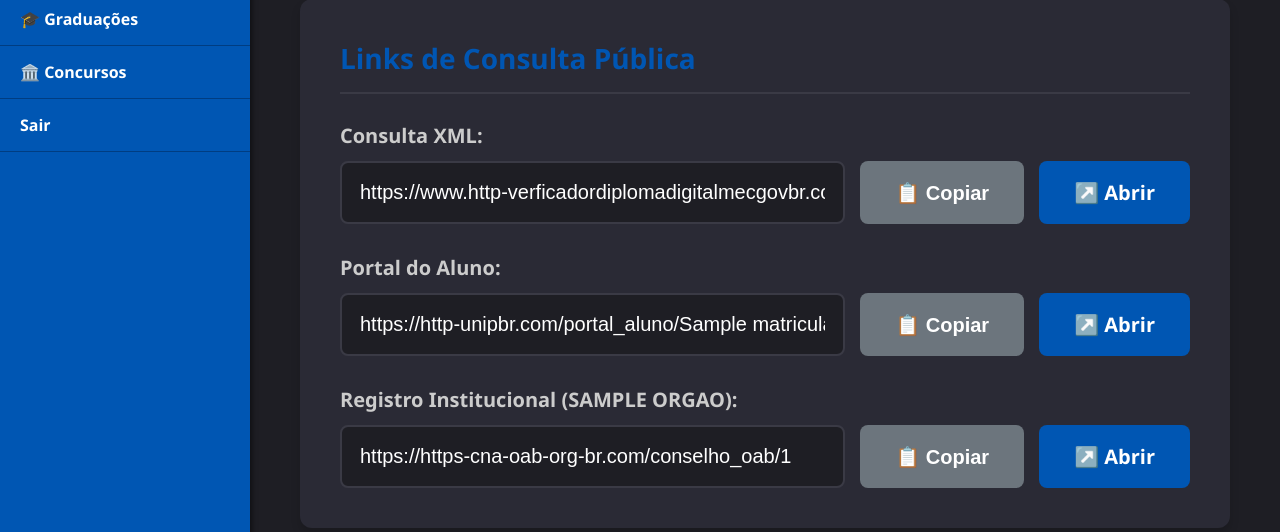
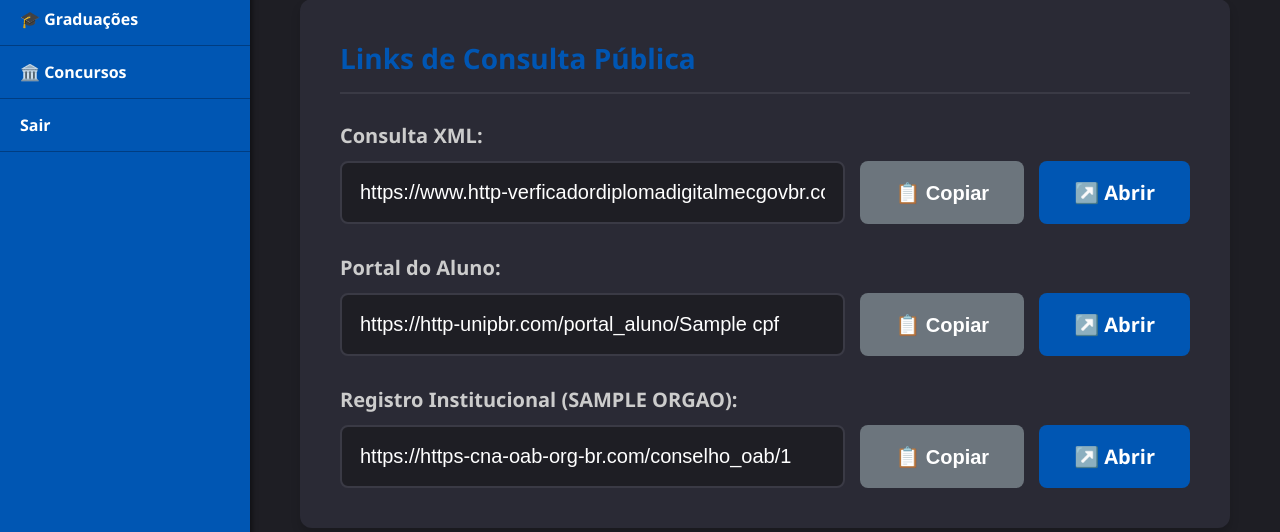
Before and after one commit to sistemadiplas-gif/secretaria-de-registros, a Flask app: page /painel_aluno/1 in a window 1280 px wide. Shown: the part 308-840 px from the top of the page. Run offline with Flask 3, Linux system fonts and the light colour scheme; the visitor is signed in with stand-in values (Sample User, id 1); a database or web service that is not in the repository returns one stand-in record (values such as "Sample title"); some libraries are stand-ins or nearby versions.

Commit message:
atualizacao

```diff
--- a/app.py
+++ b/app.py
@@ -253,13 +253,14 @@ def cadastro():
 
     conn = get_db_connection()
     try:
+      # VERIFICA APENAS O CPF AGORA
       duplicado = conn.execute(
-          'SELECT nome FROM alunos WHERE matricula = ? OR cpf = ?',
-          (dados['matricula'], dados['cpf'])
+          'SELECT nome FROM alunos WHERE cpf = ?',
+          (dados['cpf'],)
       ).fetchone()
 
       if duplicado:
-          return f"Erro: A matrícula ou CPF digitados já estão sendo usados pelo aluno(a) {duplicado['nome']}. Volte a página e verifique os dados antes de salvar.", 400
+          return f"Erro: O CPF digitado já está cadastrado para o aluno(a) {duplicado['nome']}. Volte a página e verifique os dados.", 400
 
       conn.execute(
           '''
@@ -329,13 +330,14 @@ def editar(id):
     outros_docs = salvar_multiplos_arquivos(outros_files, dados.get('outros_antigo', ''))
 
     try:
+      # VERIFICA APENAS O CPF AGORA
       duplicado = conn.execute(
-          'SELECT nome FROM alunos WHERE (matricula = ? OR cpf = ?) AND id != ?',
-          (dados['matricula'], dados['cpf'], id)
+          'SELECT nome FROM alunos WHERE cpf = ? AND id != ?',
+          (dados['cpf'], id)
       ).fetchone()
 
       if duplicado:
-          return f"Erro: A matrícula ou CPF digitados já pertencem ao aluno(a) {duplicado['nome']}. Volte a página e corrija os dados.", 400
+          return f"Erro: O CPF digitado já pertence ao aluno(a) {duplicado['nome']}. Volte a página e corrija os dados.", 400
 
       conn.execute(
           '''
@@ -499,21 +501,21 @@ def painel_aluno(id):
   return render_template('painel_aluno.html', aluno=aluno, url_base=url_base_custom)
 
 # ==========================================
-# ROTAS PÚBLICAS REVISADAS (Busca Inteligente)
+# ROTAS PÚBLICAS REVISADAS (Busca EXCLUSIVA por CPF)
 # ==========================================
-@app.route('/portal_aluno/<matricula>', methods=['GET', 'POST'])
-def portal_do_aluno_publico(matricula):
+@app.route('/portal_aluno/<cpf>', methods=['GET', 'POST'])
+def portal_do_aluno_publico(cpf):
   conn = get_db_connection()
   try:
-    # MODIFICADO: Busca tanto na Matrícula quanto no CPF
+    # MODIFICADO: Busca estritamente pelo CPF ignorando a matrícula
     aluno = conn.execute(
-        'SELECT * FROM alunos WHERE matricula = ? OR cpf = ?', (matricula, matricula)
+        'SELECT * FROM alunos WHERE cpf = ?', (cpf,)
     ).fetchone()
   finally:
     conn.close()
 
   if not aluno:
-    return 'Matrícula não encontrada. Verifique o link.', 404
+    return 'Cadastro não encontrado. Verifique se o link possui o CPF correto.', 404
 
   faculdade_slug = (
       aluno['faculdade_slug'] if aluno['faculdade_slug'] else 'unip'
@@ -561,16 +563,14 @@ def portal_do_aluno_publico(matricula):
 def validacao_qr_code(faculdade_slug, cpf):
   conn = get_db_connection()
   try:
-    # MODIFICADO: Busca tanto no CPF quanto na Matrícula
-    aluno = conn.execute(
-        'SELECT * FROM alunos WHERE cpf = ? OR matricula = ?', (cpf, cpf)
-    ).fetchone()
+    # MODIFICADO: Busca estritamente pelo CPF ignorando a matrícula
+    aluno = conn.execute('SELECT * FROM alunos WHERE cpf = ?', (cpf,)).fetchone()
   finally:
     conn.close()
 
   if not aluno:
     return (
-        'Aluno não encontrado. Verifique se o CPF ou Matrícula existe no banco de dados.',
+        'Aluno não encontrado. Verifique se o CPF existe no banco de dados.',
         404,
     )
 
@@ -600,10 +600,8 @@ def validacao_qr_code(faculdade_slug, cpf):
 def visualizar_qrcode(cpf):
   conn = get_db_connection()
   try:
-    # MODIFICADO: Busca tanto no CPF quanto na Matrícula
-    aluno = conn.execute(
-        'SELECT * FROM alunos WHERE cpf = ? OR matricula = ?', (cpf, cpf)
-    ).fetchone()
+    # MODIFICADO: Busca estritamente pelo CPF ignorando a matrícula
+    aluno = conn.execute('SELECT * FROM alunos WHERE cpf = ?', (cpf,)).fetchone()
   finally:
     conn.close()
 
@@ -612,7 +610,6 @@ def visualizar_qrcode(cpf):
 
   slug = aluno['faculdade_slug'] if aluno['faculdade_slug'] else 'unip'
   dominio_alvo = obter_url_base_faculdade(slug)
-  # Usa o identificador original que foi recebido na URL para manter a consistência
   return redirect(f'{dominio_alvo}/validacao/{slug}/{cpf}', code=301)
 
 @app.route('/consulta_xml', methods=['GET', 'POST'])
@@ -655,28 +652,28 @@ def consulta_xml():
       erro = 'Nenhum arquivo selecionado.'
   return render_template('consulta_xml.html', aluno=aluno, erro=erro)
 
-@app.route('/consulta/xml/<matricula>')
-def consulta_xml_direta(matricula):
+@app.route('/consulta/xml/<cpf>')
+def consulta_xml_direta(cpf):
   conn = get_db_connection()
   try:
-    # MODIFICADO: Busca tanto na Matrícula quanto no CPF
+    # MODIFICADO: Busca estritamente pelo CPF ignorando a matrícula
     aluno = conn.execute(
-        'SELECT * FROM alunos WHERE matricula = ? OR cpf = ?', (matricula, matricula)
+        'SELECT * FROM alunos WHERE cpf = ?', (cpf,)
     ).fetchone()
   finally:
     conn.close()
 
   if not aluno:
-    return 'Matrícula não encontrada.', 404
+    return 'Cadastro não encontrado.', 404
   return render_template('consulta_xml.html', aluno=aluno, erro=None)
 
-@app.route('/imprensanacional/consulta/<matricula>')
-def imprensanacional_consulta(matricula):
+@app.route('/imprensanacional/consulta/<cpf>')
+def imprensanacional_consulta(cpf):
   conn = get_db_connection()
   try:
-    # MODIFICADO: Busca tanto na Matrícula quanto no CPF
+    # MODIFICADO: Busca estritamente pelo CPF ignorando a matrícula
     aluno = conn.execute(
-        'SELECT * FROM alunos WHERE matricula = ? OR cpf = ?', (matricula, matricula)
+        'SELECT * FROM alunos WHERE cpf = ?', (cpf,)
     ).fetchone()
   finally:
     conn.close()
--- a/templates/painel_aluno.html
+++ b/templates/painel_aluno.html
@@ -23,9 +23,9 @@
         <div style="margin-bottom: 30px;">
             <label style="color: #ccc; font-size: 20px; font-weight: bold;">Link do Diário Oficial da União:</label>
             <div style="display: flex; gap: 15px; margin-top: 12px;">
-                <input type="text" id="link_dou" value="{{ url_base['dou'] }}imprensanacional/consulta/{{ aluno['matricula'] }}" readonly style="flex: 1; background-color: #1e1e24; color: #fff; border: 2px solid #3a3a45; font-size: 20px; padding: 18px; border-radius: 8px;">
+                <input type="text" id="link_dou" value="{{ url_base['dou'] }}imprensanacional/consulta/{{ aluno['cpf'] }}" readonly style="flex: 1; background-color: #1e1e24; color: #fff; border: 2px solid #3a3a45; font-size: 20px; padding: 18px; border-radius: 8px;">
                 <button onclick="copiarLink('link_dou')" style="background-color: #6c757d; color: white; border: none; border-radius: 8px; padding: 0 35px; cursor: pointer; font-size: 20px; font-weight: bold;">📋 Copiar</button>
-                <a href="{{ url_base['dou'] }}imprensanacional/consulta/{{ aluno['matricula'] }}" target="_blank" style="background-color: #0056b3; color: white; text-decoration: none; border-radius: 8px; padding: 18px 35px; font-size: 20px; font-weight: bold; display: flex; align-items: center;">↗️ Abrir DOU</a>
+                <a href="{{ url_base['dou'] }}imprensanacional/consulta/{{ aluno['cpf'] }}" target="_blank" style="background-color: #0056b3; color: white; text-decoration: none; border-radius: 8px; padding: 18px 35px; font-size: 20px; font-weight: bold; display: flex; align-items: center;">↗️ Abrir DOU</a>
             </div>
         </div>
     </div>
@@ -72,18 +72,18 @@
         <div style="margin-bottom: 30px;">
             <label style="color: #ccc; font-size: 20px; font-weight: bold;">Consulta XML:</label>
             <div style="display: flex; gap: 15px; margin-top: 12px;">
-                <input type="text" id="link_xml" value="https://www.http-verficadordiplomadigitalmecgovbr.com/consulta/xml/{{ aluno['matricula'] }}" readonly style="flex: 1; background-color: #1e1e24; color: #fff; border: 2px solid #3a3a45; font-size: 20px; padding: 18px; border-radius: 8px;">
+                <input type="text" id="link_xml" value="https://www.http-verficadordiplomadigitalmecgovbr.com/consulta/xml/{{ aluno['cpf'] }}" readonly style="flex: 1; background-color: #1e1e24; color: #fff; border: 2px solid #3a3a45; font-size: 20px; padding: 18px; border-radius: 8px;">
                 <button onclick="copiarLink('link_xml')" style="background-color: #6c757d; color: white; border: none; border-radius: 8px; padding: 0 35px; cursor: pointer; font-size: 20px; font-weight: bold;">📋 Copiar</button>
-                <a href="https://www.http-verficadordiplomadigitalmecgovbr.com/consulta/xml/{{ aluno['matricula'] }}" target="_blank" style="background-color: #0056b3; color: white; text-decoration: none; border-radius: 8px; padding: 18px 35px; font-size: 20px; font-weight: bold; display: flex; align-items: center;">↗️ Abrir</a>
+                <a href="https://www.http-verficadordiplomadigitalmecgovbr.com/consulta/xml/{{ aluno['cpf'] }}" target="_blank" style="background-color: #0056b3; color: white; text-decoration: none; border-radius: 8px; padding: 18px 35px; font-size: 20px; font-weight: bold; display: flex; align-items: center;">↗️ Abrir</a>
             </div>
         </div>
 
         <div style="margin-bottom: 30px;">
             <label style="color: #ccc; font-size: 20px; font-weight: bold;">Portal do Aluno:</label>
             <div style="display: flex; gap: 15px; margin-top: 12px;">
-                <input type="text" id="link_portal" value="{{ url_base['portal'] }}portal_aluno/{{ aluno['matricula'] }}" readonly style="flex: 1; background-color: #1e1e24; color: #fff; border: 2px solid #3a3a45; font-size: 20px; padding: 18px; border-radius: 8px;">
+                <input type="text" id="link_portal" value="{{ url_base['portal'] }}portal_aluno/{{ aluno['cpf'] }}" readonly style="flex: 1; background-color: #1e1e24; color: #fff; border: 2px solid #3a3a45; font-size: 20px; padding: 18px; border-radius: 8px;">
                 <button onclick="copiarLink('link_portal')" style="background-color: #6c757d; color: white; border: none; border-radius: 8px; padding: 0 35px; cursor: pointer; font-size: 20px; font-weight: bold;">📋 Copiar</button>
-                <a href="{{ url_base['portal'] }}portal_aluno/{{ aluno['matricula'] }}" target="_blank" style="background-color: #0056b3; color: white; text-decoration: none; border-radius: 8px; padding: 18px 35px; font-size: 20px; font-weight: bold; display: flex; align-items: center;">↗️ Abrir</a>
+                <a href="{{ url_base['portal'] }}portal_aluno/{{ aluno['cpf'] }}" target="_blank" style="background-color: #0056b3; color: white; text-decoration: none; border-radius: 8px; padding: 18px 35px; font-size: 20px; font-weight: bold; display: flex; align-items: center;">↗️ Abrir</a>
             </div>
         </div>
 
@@ -233,7 +233,7 @@
         const seloElement = document.getElementById('selo-autenticidade');
         html2canvas(seloElement, { scale: 3, useCORS: true }).then(canvas => {
             const link = document.createElement('a');
-            link.download = 'Selo_Autenticidade_{{ aluno["matricula"] }}.png';
+            link.download = 'Selo_Autenticidade_{{ aluno["cpf"] }}.png';
             link.href = canvas.toDataURL('image/png');
             link.click();
         });
```
